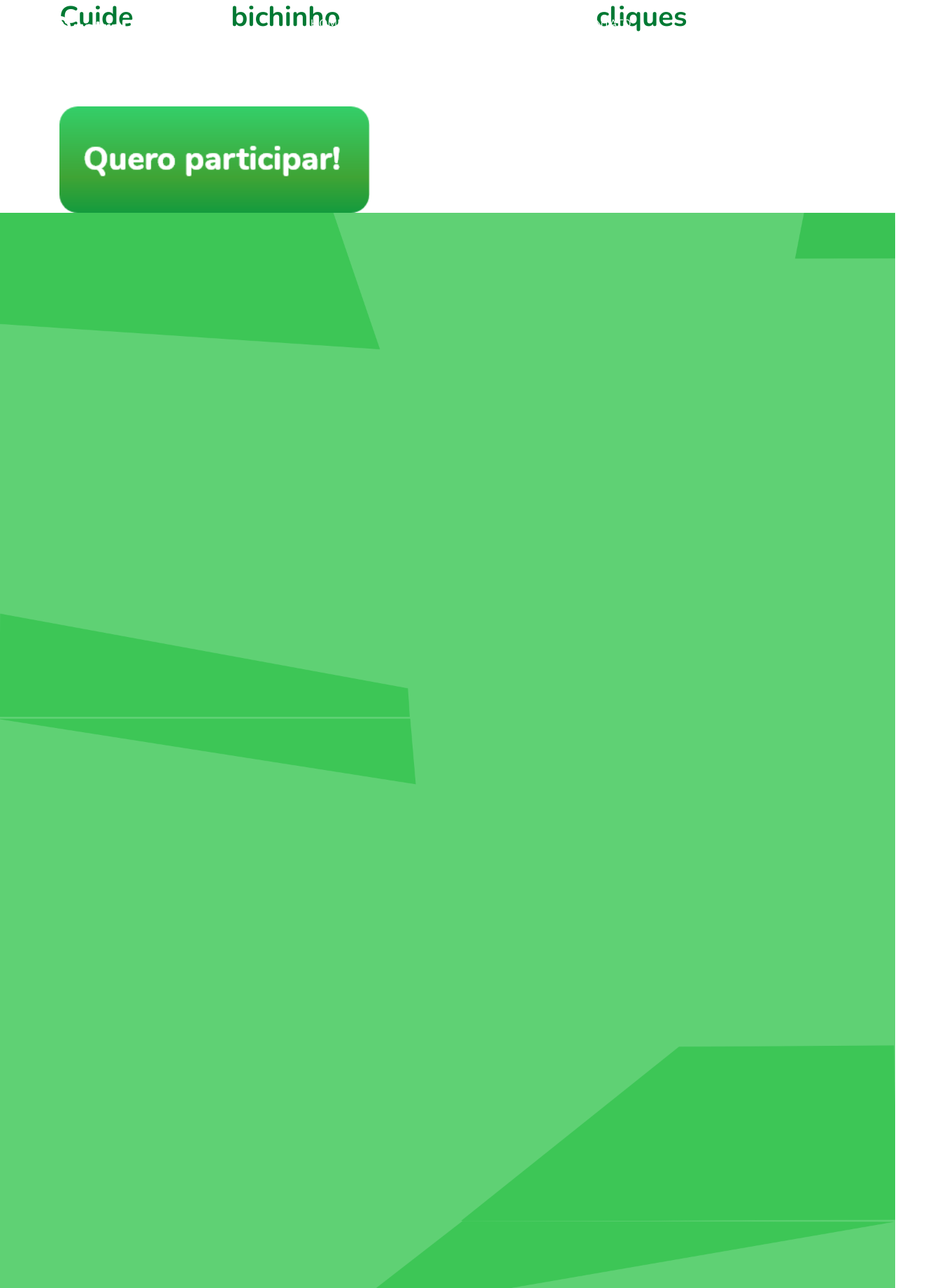
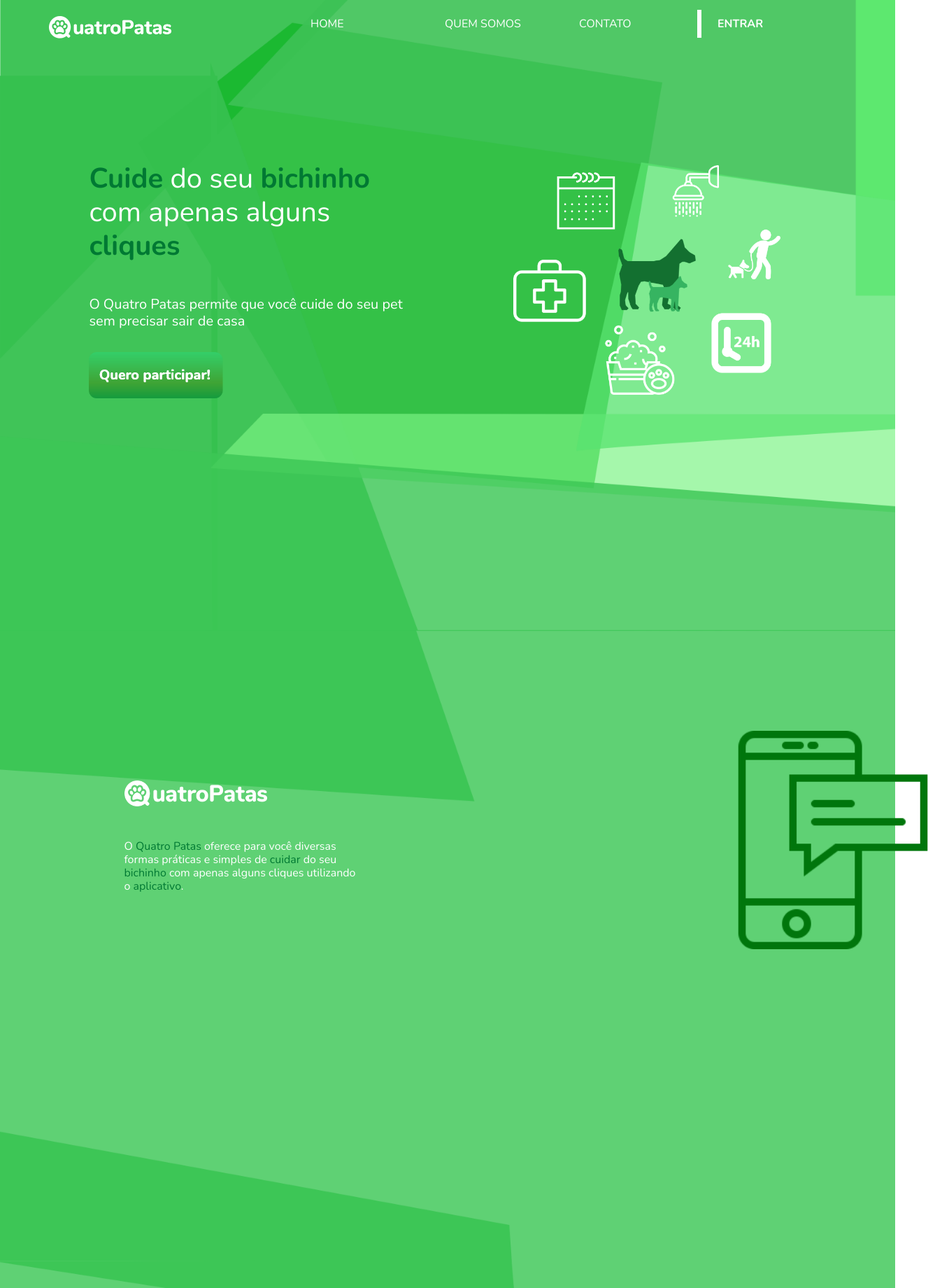
Before and after one commit to lucianaribeiro/landing-page-4P, a React (Create React App) app: page / in a window 1280 px wide. Shown: the top 1840 px of the page at 70% size, 1347 px wide, since content can reach past the window. Built offline with nearby package versions, Linux system fonts and the light colour scheme.

Commit message:
finishin first frame and almost finishing second one

```diff
--- a/src/components/frame1/content.js
+++ b/src/components/frame1/content.js
@@ -6,7 +6,9 @@ class Content extends Component{
 
     render(){
         return(
-            <div className="container">
+            <div className="">
+                    <div className="row justify-content-around align-items-center">
+                        <div className="col-8">
                             <div class="content-text text-white font-weight-bold">
                                     <div className="title-content">
                                         <h1 class="text-left">
@@ -23,6 +25,8 @@ class Content extends Component{
                             <a href="#!"><img src={start_btn} alt="inscreva" className="float-left"/></a>
                         </div>
                         </div>
+                    </div>
+                    </div>
         );
     }
 }
--- a/src/components/frame1/frame1.js
+++ b/src/components/frame1/frame1.js
@@ -1,15 +1,18 @@
 import React, {Component} from 'react';
 import Content from './content';
+
+const conjunto = require("../../assets/Icones/conjunto.png");
 
 class Frame1 extends Component{
 
     render(){
         return(
-            <div>
-                <div className="container-img">
-                    <div className="content-container">
-                        <Content />
-                    </div>
+            <div className="frame1-img">
+                <div className="content-container">
+                    <Content />
+                </div>
+                <div>
+                    <img src={conjunto} alt="conjunto" className="conjunto-img"/>
                 </div>
             </div>
         );
--- /dev/null
+++ b/src/components/frame2/bio.js
@@ -0,0 +1,29 @@
+import React, {Component} from 'react';
+
+const logo = require("../../assets/Icones/logo-branca-2x.png")
+class Bio extends Component{
+
+    render(){
+        return(
+            <div className="">
+                <div className="row justify-content-around align-items-center">
+                        <div className="col-8">
+                            <div>
+                                <div className="title-frame2">
+                                    <img src={logo} alt="logo" className="logo-title"/>
+                                </div>
+                            </div>
+                            <div className="sub-content text-white">
+                                <h6 class="text-left">
+                                    O <span>Quatro Patas</span> oferece para você diversas formas práticas e simples
+                                    de <span>cuidar</span> do seu <span>bichinho</span> com apenas alguns cliques utilizando o
+                                     <span> aplicativo</span>.
+                                </h6>
+                            </div>
+                        </div>
+                    </div>
+            </div>
+        );
+    }
+}
+export default Bio;
--- a/src/components/frame2/frame2.js
+++ b/src/components/frame2/frame2.js
@@ -1,13 +1,19 @@
 import React, {Component} from 'react';
+import Bio from './bio';
 
-const bg2 = require("../../assets/Fundo/02.png");
+const cell = require("../../assets/Icones/smartphone.png")
 
 class Frame2 extends Component{
 
     render(){
         return(
-            <div className="container-home">
-                <img src={bg2} class="d-block w-100 img-fluid" alt="frame2" />
+            <div className="frame2-img">
+                <div className="content-container">
+                    <Bio />
+                </div>
+                <div>
+                    <img src={cell} alt="cellphone" className="cell-img"/>
+                </div>
             </div>
         );
     }
--- a/src/components/frame3/frame3.js
+++ b/src/components/frame3/frame3.js
@@ -1,15 +1,10 @@
 import React, {Component} from 'react';
-
-const bg3 = require("../../assets/Fundo/03.png");
 
 class Frame3 extends Component{
 
     render(){
         return(
-            <div className="container-home">
-                <img src={bg3} class="d-block w-100 img-fluid" alt="frame1" />
-                <div className="navbar-style">
-                </div>
+            <div className="">
             </div>
         );
     }
--- a/src/components/frame4/frame4.js
+++ b/src/components/frame4/frame4.js
@@ -1,15 +1,10 @@
 import React, {Component} from 'react';
-
-const bg4 = require("../../assets/Fundo/04.png");
 
 class Frame4 extends Component{
 
     render(){
         return(
-            <div className="container-home">
-                <img src={bg4} class="d-block w-100 img-fluid" alt="frame1" />
-                <div className="navbar-style">
-                </div>
+            <div className="">
             </div>
         );
     }
--- a/src/views/LandingPage.js
+++ b/src/views/LandingPage.js
@@ -9,7 +9,7 @@ class LandingPage extends Component{
 
     render(){
         return(
-            <div>
+            <div className="body-img">
                 <Navbar />
                 <Frame1 />
                 <Frame2 />
```
Lines whose indentation alone changed are shown as unchanged.
